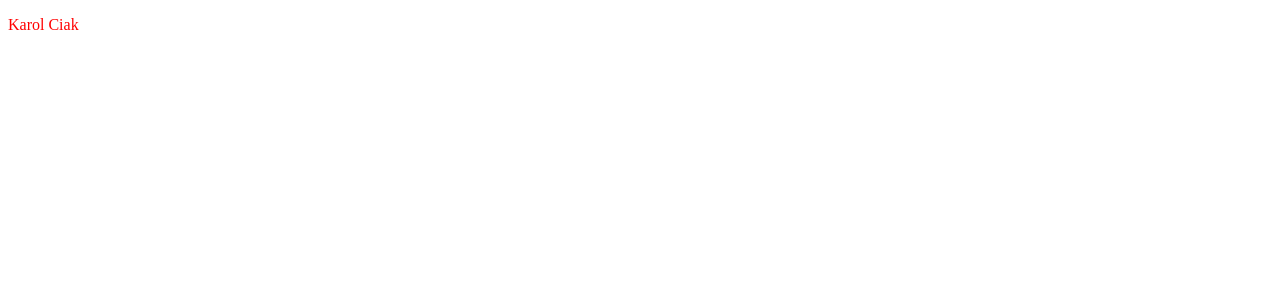
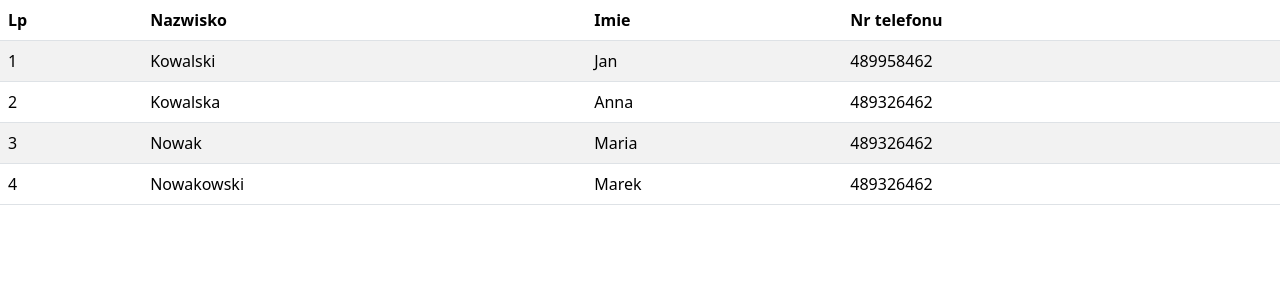
Before and after one commit to Hekterek/app-kontakty, an Angular app: page / in a window 1280 px wide. Shown: the top 300 px of the page. Built offline with nearby package versions, Linux system fonts and the light colour scheme.

Commit message:
add data binding

```diff
--- a/angular.json
+++ b/angular.json
@@ -100,5 +100,8 @@
         }
       }
     }
+  },
+  "cli": {
+    "analytics": false
   }
 }
--- a/src/app/app.component.html
+++ b/src/app/app.component.html
@@ -1 +1 @@
-<p>Karol Ciak</p>
+<app-contacts-list></app-contacts-list>
--- /dev/null
+++ b/src/app/contacts/contacts-list/contacts-list.component.html
@@ -0,0 +1,21 @@
+<table class="table table-striped">
+
+    <thead>
+        <tr>
+            <th>Lp</th>
+            <th>Nazwisko</th>
+            <th>Imie</th>
+            <th>Nr telefonu</th>
+        </tr>
+    </thead>
+
+    <tbody>
+        <tr *ngFor="let contact of contacts; let i = index">
+            <td>{{ i + 1 }}</td>
+            <td>{{ contact.surname }}</td>
+            <td>{{ contact.firstName }}</td>
+            <td>{{ contact.phoneNumber }}</td>
+        </tr>
+    </tbody>
+
+</table>
--- /dev/null
+++ b/src/app/contacts/contacts-list/contacts-list.component.ts
@@ -0,0 +1,18 @@
+import { Component, OnInit } from '@angular/core';
+import { CONTACTS } from 'src/app/data/contacts-data';
+import { ContactModel } from 'src/app/models/ContactModel';
+
+@Component({
+  selector: 'app-contacts-list',
+  templateUrl: './contacts-list.component.html',
+  styleUrls: ['./contacts-list.component.scss'],
+})
+export class ContactsListComponent implements OnInit {
+  contacts: ContactModel[] = CONTACTS;
+
+  constructor() {}
+
+  ngOnInit(): void {
+    console.log(this.contacts);
+  }
+}
--- /dev/null
+++ b/src/app/data/contacts-data.ts
@@ -0,0 +1,11 @@
+export const CONTACTS = [
+  { id: 1, surname: 'Kowalski', firstName: 'Jan', phoneNumber: '489958462' },
+  { id: 2, surname: 'Kowalska', firstName: 'Anna', phoneNumber: '489326462' },
+  { id: 3, surname: 'Nowak', firstName: 'Maria', phoneNumber: '489326462' },
+  {
+    id: 4,
+    surname: 'Nowakowski',
+    firstName: 'Marek',
+    phoneNumber: '489326462',
+  },
+];
--- /dev/null
+++ b/src/app/models/ContactModel.ts
@@ -0,0 +1,6 @@
+export interface ContactModel {
+  id: number;
+  surname: string;
+  firstName: string;
+  phoneNumber: string;
+}
--- a/src/index.html
+++ b/src/index.html
@@ -1,13 +1,18 @@
 <!doctype html>
 <html lang="en">
+
 <head>
   <meta charset="utf-8">
   <title>AppContacts</title>
   <base href="/">
   <meta name="viewport" content="width=device-width, initial-scale=1">
+  <link href="https://cdn.jsdelivr.net/npm/bootstrap@5.3.0-alpha1/dist/css/bootstrap.min.css" rel="stylesheet"
+    integrity="sha384-GLhlTQ8iRABdZLl6O3oVMWSktQOp6b7In1Zl3/Jr59b6EGGoI1aFkw7cmDA6j6gD" crossorigin="anonymous">
   <link rel="icon" type="image/x-icon" href="favicon.ico">
 </head>
+
 <body>
   <app-root></app-root>
 </body>
+
 </html>
```
Also changed, not shown: src/app/app.module.ts (+5 -9 lines), src/app/contacts/contacts.module.ts (added, +10 -0 lines), src/app/contacts/contacts-list/contacts-list.component.scss (added), 1 other file (tests, documents, lock files or other folders).
